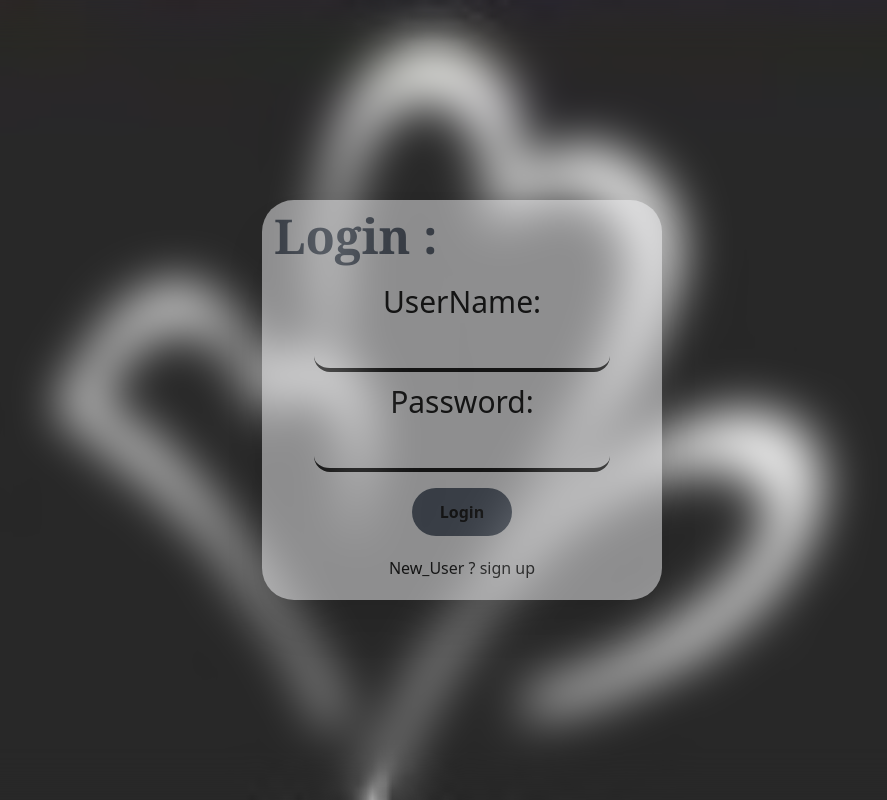
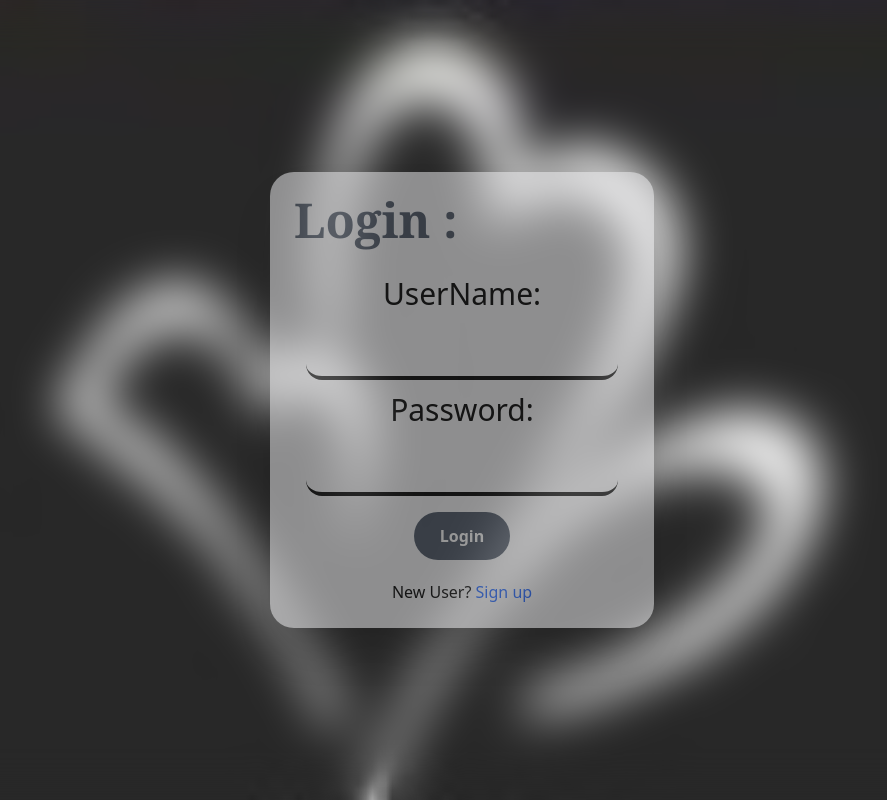
Before and after one commit to MAHESWARA-PANDIYAN-A/FMS_client, a React (Vite) app: page / in a window 1280 px wide. Shown: the whole page, without its empty margins (178-1065 px from the left). Built offline with nearby package versions, Linux system fonts and the light colour scheme.

Commit message:
second commit

```diff
--- a/src/Pages/Login.jsx
+++ b/src/Pages/Login.jsx
@@ -12,9 +12,7 @@ const Login = () => {
     const login = async (e) => {
         e.preventDefault()
         try {
-            const res = await axios.post('http://localhost:5000/bmp/login', { name, pass }, {
-                withCredentials: true
-            })
+            const res = await axios.post('http://localhost:5000/bmp/login', { name, password: pass })
             localStorage.setItem('user', JSON.stringify(res.data))
             setName('')
             setPass('')
@@ -38,18 +36,18 @@ const Login = () => {
 
 
     return (
-        <div className="login-card-container h-screen flex flex-col justify-center items-center ">
-            <div className="login-card bg-gray-100 opacity-50 h-100 w-100 text-center rounded-4xl shadow-2xl">
+        <div className="login-card-container h-screen flex flex-col justify-center items-center">
+            <div className="login-card bg-gray-100 opacity-50 w-96 text-center rounded-3xl shadow-2xl p-6">
                 <form onSubmit={login}>
-                    <h1 className="login-card-title text-gray-600 font-extrabold font-serif text-left p-3 text-5xl ">Login :</h1>
+                    <h1 className="login-card-title text-gray-600 font-extrabold font-serif text-left text-5xl mb-5">Login :</h1>
                     <h2 className='pt-3 text-3xl'>UserName:</h2>
-                    <input className='border-b-4 rounded-b-2xl text-xl mt-5 ' value={name} onChange={(e) => setName(e.target.value)} required={true}></input>
+                    <input className='border-b-4 rounded-b-2xl text-xl mt-5 p-2' value={name} onChange={(e) => setName(e.target.value)} required />
                     <h2 className='pt-3 text-3xl'>Password:</h2>
-                    <input type='password' className='border-b-4 rounded-b-2xl text-xl mt-5 ' value={pass} onChange={(e) => setPass(e.target.value)} required={true}></input>
-                    <h1><button type='submit' className='mt-4 w-25 bg-gray-600 p-3 rounded-3xl font-bold cursor-pointer'>Login</button></h1>
+                    <input type='password' className='border-b-4 rounded-b-2xl text-xl mt-5 p-2' value={pass} onChange={(e) => setPass(e.target.value)} required />
+                    <div><button type='submit' className='mt-4 w-24 bg-gray-600 text-white p-3 rounded-3xl font-bold cursor-pointer hover:bg-gray-700'>Login</button></div>
                 </form>
                 {message && <p className='text-center mt-3 text-red-600'>{message}</p>}
-                <p className='text-center mt-5 '>New_User ? <a href='/signup'>sign up</a></p>
+                <p className='text-center mt-5'>New User? <a href='/signup' className='text-blue-600 hover:underline'>Sign up</a></p>
             </div>
         </div>
     )
```
